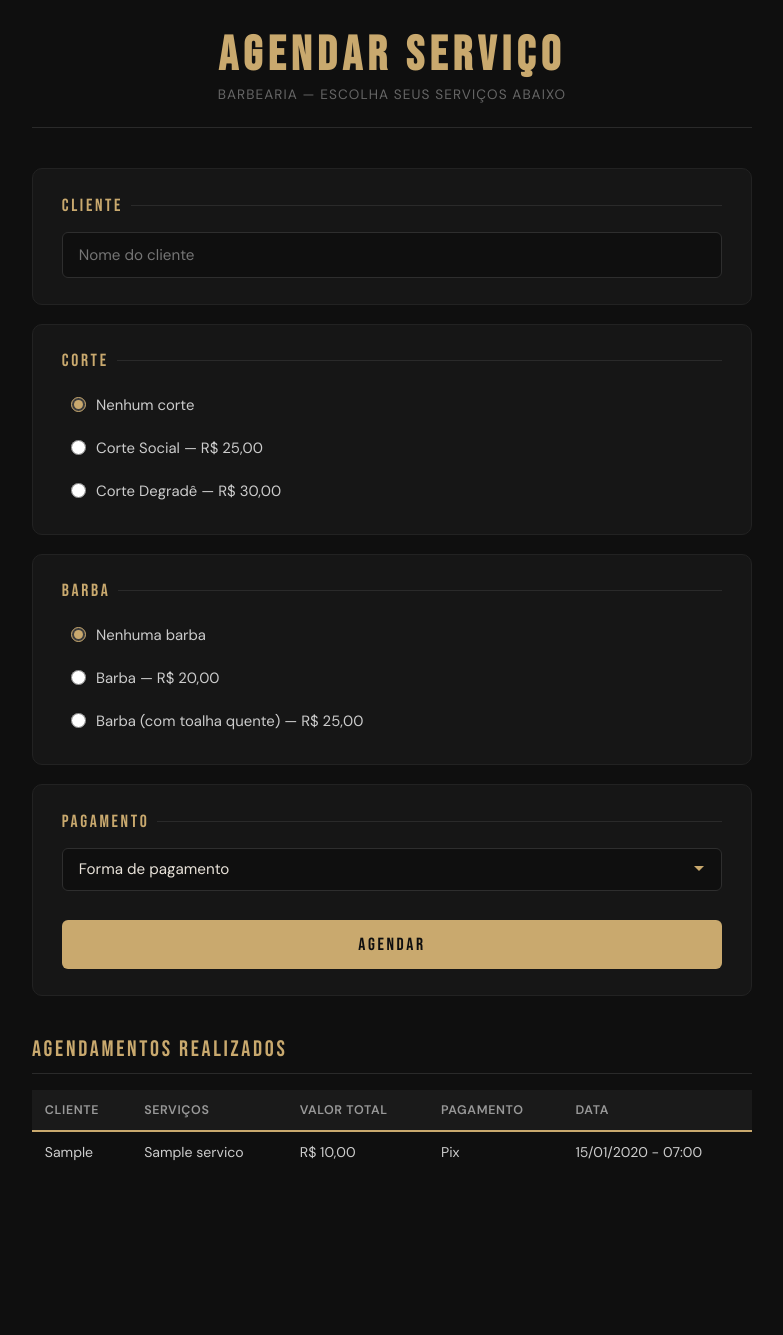
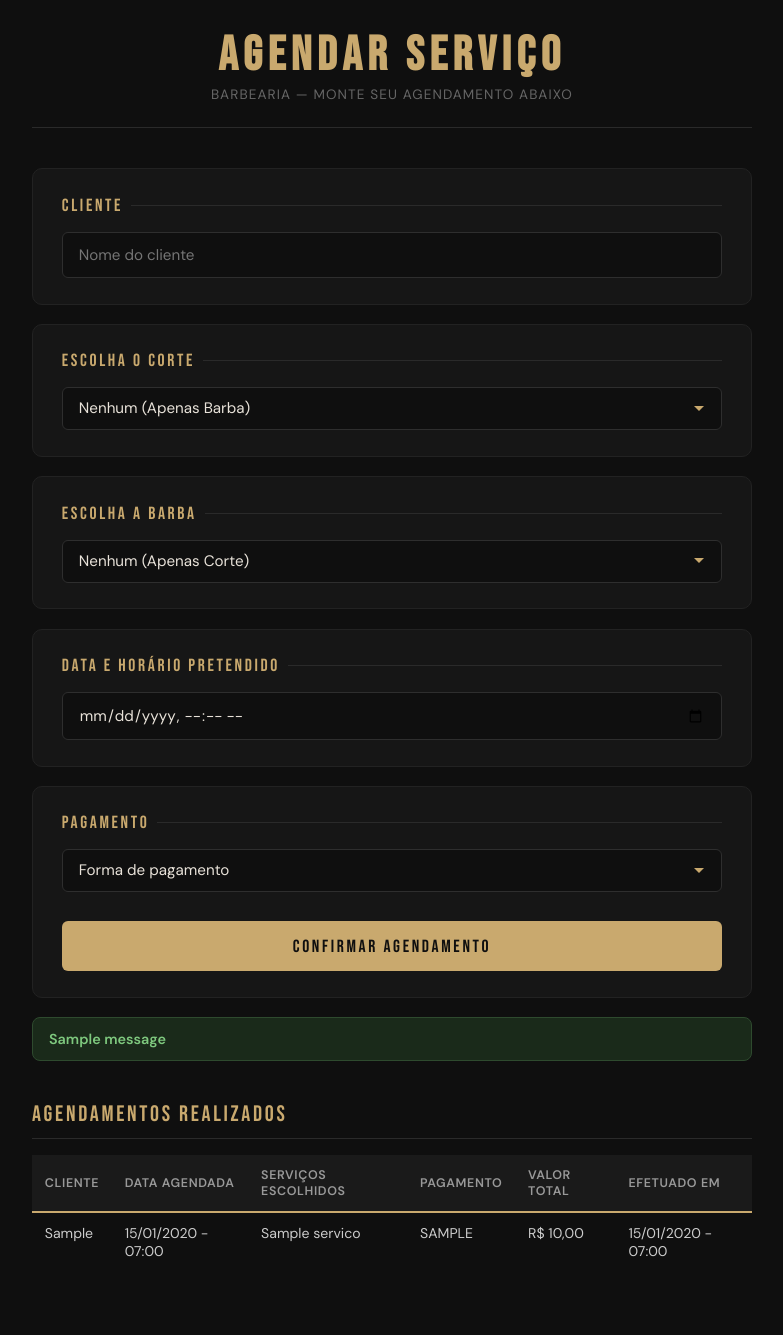
Before and after one commit to DanteZzzy/aplicabilidade_padroes_projeto, a Django app: page /agendar/ in a window 1280 px wide. Shown: the whole page, without its empty margins (248-1031 px from the left). Before the commit the page ends 1161 px from the top, so only its background shows below. Run offline with Django 5.2, Linux system fonts and the light colour scheme; tables that the repository leaves empty hold one stand-in row (values such as "Sample post"); one stand-in notice (Sample message) is shown.

Commit message:
Arquitetura limpa

```diff
--- a/agendamentos/admin.py
+++ b/agendamentos/admin.py
@@ -1,7 +1,5 @@
 from django.contrib import admin
-from .models import Servico, Agendamento
+from .models import Agendamento, Servico
 
-# Register your models here.
-
+admin.site.register(Agendamento)
 admin.site.register(Servico)
-admin.site.register(Agendamento)
--- /dev/null
+++ b/agendamentos/infrastructure/factory.py
@@ -0,0 +1,10 @@
+from agendamentos.models import Servico
+
+class ServiceFactory:
+    @staticmethod
+    def criar_servicos_padrao():
+        if not Servico.objects.exists():
+            Servico.objects.create(nome="Corte Social", preco=20.00, tipo="corte")
+            Servico.objects.create(nome="Corte Degradê", preco=25.00, tipo="corte")
+            Servico.objects.create(nome="Barba Alinhada", preco=15.00, tipo="barba")
+            Servico.objects.create(nome="Barba com toalha quente", preco=20.00, tipo="barba")
--- a/agendamentos/templates/agendamentos/agendar.html
+++ b/agendamentos/templates/agendamentos/agendar.html
@@ -3,36 +3,29 @@
 <html lang="pt-br">
 
 <head>
-
     <meta charset="UTF-8">
-
     <title>Agendamento</title>
-
     <link rel="stylesheet" href="{% static 'agendamentos/style.css' %}">
     <link rel="icon" type="image/x-icon" href="{% static 'agendamentos/favicon.ico' %}">
     <link rel="icon" type="image/png" sizes="32x32" href="{% static 'agendamentos/favicon-32x32.png' %}">
-
     <link rel="preconnect" href="https://fonts.googleapis.com">
     <link rel="preconnect" href="https://fonts.gstatic.com" crossorigin>
     <link href="https://fonts.googleapis.com/css2?family=Bebas+Neue&family=DM+Sans:wght@400;500;600&display=swap" rel="stylesheet">
-
 </head>
 
 <body>
 
 <div class="container">
 
-    <!-- ── Cabeçalho ── -->
     <header class="page-header">
         <h2>Agendar Serviço</h2>
-        <p>Barbearia — escolha seus serviços abaixo</p>
+        <p>Barbearia — Monte seu agendamento abaixo</p>
     </header>
 
     <form method="POST">
 
         {% csrf_token %}
 
-        <!-- ── Seção: Cliente ── -->
         <div class="form-section">
             <div class="section-label">Cliente</div>
             <input
@@ -44,80 +37,56 @@
             >
         </div>
 
-        <!-- ── Seção: Corte ── -->
         <div class="form-section">
-            <div class="section-label">Corte</div>
-            <div class="radio-group">
-
-                <label>
-                    <input type="radio" name="corte" value="" checked>
-                    Nenhum corte
-                </label>
-
-                {% for s in servicos_corte %}
-                    <label>
-                        <input type="radio" name="corte" value="{{ s.id }}">
-                        {{ s.nome }} — R$ {{ s.preco|floatformat:2 }}
-                    </label>
+            <div class="section-label">Escolha o Corte</div>
+            <select class="dados" name="corte">
+                <option value="" selected>Nenhum (Apenas Barba)</option>
+                {% for servico in servicos_corte %}
+                    <option value="{{ servico.id }}">{{ servico.nome }} — R$ {{ servico.preco }}</option>
                 {% endfor %}
-
-            </div>
+            </select>
         </div>
 
-        <!-- ── Seção: Barba ── -->
         <div class="form-section">
-            <div class="section-label">Barba</div>
-            <div class="radio-group">
-
-                <label>
-                    <input type="radio" name="barba" value="" checked>
-                    Nenhuma barba
-                </label>
-
-                {% for s in servicos_barba %}
-                    <label>
-                        <input type="radio" name="barba" value="{{ s.id }}">
-                        {{ s.nome }} — R$ {{ s.preco|floatformat:2 }}
-                    </label>
+            <div class="section-label">Escolha a Barba</div>
+            <select class="dados" name="barba">
+                <option value="" selected>Nenhum (Apenas Corte)</option>
+                {% for servico in servicos_barba %}
+                    <option value="{{ servico.id }}">{{ servico.nome }} — R$ {{ servico.preco }}</option>
                 {% endfor %}
-
-            </div>
+            </select>
         </div>
 
-        <!-- ── Seção: Pagamento + Botão ── -->
+        <div class="form-section">
+            <div class="section-label">Data e Horário Pretendido</div>
+            <input class="dados" type="datetime-local" id="data_hora" name="data_agendada" min="{% now 'Y-m-d\TH:i' %}" required>
+        </div>
+
         <div class="form-section">
             <div class="section-label">Pagamento</div>
             <select class="dados" name="pagamento" required>
                 <option value="" disabled selected>Forma de pagamento</option>
-                <option value="pix">Pix (10% desconto)</option>
-                <option value="cartao">Cartão (5% taxa)</option>
+                <option value="pix">Pix</option>
+                <option value="cartao">Cartão</option>
             </select>
             <br><br>
-            <button type="submit">Agendar</button>
+            <button type="submit">Confirmar Agendamento</button>
         </div>
 
     </form>
 
-    <!-- ── Mensagens de retorno ── -->
-    {% if mensagem or pagamento_msg or erro %}
+    {% if messages %}
         <div class="mensagem-area">
-
-            {% if mensagem %}
-                <p class="mensagem"><strong>{{ mensagem }}</strong></p>
-            {% endif %}
-
-            {% if pagamento_msg %}
-                <p class="mensagem"><strong>{{ pagamento_msg }}</strong></p>
-            {% endif %}
-
-            {% if erro %}
-                <p class="erro"><strong>{{ erro }}</strong></p>
-            {% endif %}
-
+            {% for message in messages %}
+                {% if 'error' in message.tags %}
+                    <p class="erro"><strong>{{ message }}</strong></p>
+                {% else %}
+                    <p class="mensagem"><strong>{{ message }}</strong></p>
+                {% endif %}
+            {% endfor %}
         </div>
     {% endif %}
 
-    <!-- ── Seção: Histórico de agendamentos ── -->
     <section class="table-section">
 
         <div class="table-section-header">Agendamentos Realizados</div>
@@ -126,10 +95,11 @@
             <thead>
                 <tr>
                     <th>Cliente</th>
-                    <th>Serviços</th>
+                    <th>Data Agendada</th>
+                    <th>Serviços Escolhidos</th>
+                    <th>Pagamento</th>
                     <th>Valor Total</th>
-                    <th>Pagamento</th>
-                    <th>Data</th>
+                    <th>Efetuado em</th>
                 </tr>
             </thead>
             <tbody>
@@ -137,18 +107,21 @@
             {% for ag in agendamentos %}
                 <tr>
                     <td>{{ ag.cliente }}</td>
+                    <td>{{ ag.data_hora|date:"d/m/Y - H:i" }}</td>
                     <td>
                         {% for servico in ag.servicos.all %}
                             {{ servico.nome }}{% if not forloop.last %}, {% endif %}
+                        {% empty %}
+                            Nenhum serviço
                         {% endfor %}
                     </td>
-                    <td>R$ {{ ag.valor_total|floatformat:2 }}</td>
-                    <td>{{ ag.get_pagamento_display }}</td>
-                    <td>{{ ag.data|date:"d/m/Y - H:i" }}</td>
+                    <td style="text-transform: uppercase;">{{ ag.pagamento }}</td>
+                    <td>R$ {{ ag.valor_total }}</td>
+                    <td>{{ ag.data_criacao|date:"d/m/Y - H:i" }}</td>
                 </tr>
             {% empty %}
                 <tr>
-                    <td colspan="5">Nenhum agendamento ainda</td>
+                    <td colspan="6" style="text-align: center;">Nenhum agendamento ainda</td>
                 </tr>
             {% endfor %}
 
@@ -160,5 +133,4 @@
 </div>
 
 </body>
-
 </html>
--- a/agendamentos/views.py
+++ b/agendamentos/views.py
@@ -1,93 +1,73 @@
-from django.shortcuts import render
+from django.shortcuts import render, redirect  # Adicionado redirect
+from django.contrib import messages  # Adicionado messages para alertas
+from django.utils import timezone
+from datetime import datetime
 
 from .models import Agendamento, Servico
-
-from .services.facade import AgendamentoFacade
-from .services.factory import ServiceFactory
-
+from agendamentos.infrastructure.factory import ServiceFactory
+from agendamentos.infrastructure.repositories import DjangoAgendamentoRepository
+from agendamentos.use_cases.criar_agendamento import CriarAgendamentoUseCase
 
 def criar_agendamento(request):
-
-    # FACTORY
     ServiceFactory.criar_servicos_padrao()
 
-    mensagem = None
-    erro = None
-    pagamento_msg = None
-
     if request.method == "POST":
-
         cliente = request.POST.get("cliente")
+        data_str = request.POST.get("data_agendada")
+        metodo_pagamento = request.POST.get("pagamento")
 
         corte_id = request.POST.get("corte")
-
         barba_id = request.POST.get("barba")
 
-        metodo_pagamento = request.POST.get("pagamento")
+        servicos_ids = [sid for sid in [corte_id, barba_id] if sid]
 
-        servicos_ids = []
-
-        if corte_id:
-            servicos_ids.append(corte_id)
-
-        if barba_id:
-            servicos_ids.append(barba_id)
-
-        # VALIDAÇÕES
+        # VALIDAÇÕES DE ENTRADA
         erros = []
-
         if not cliente or cliente.strip() == "":
             erros.append("Digite o nome do cliente.")
-
-        if not servicos_ids:
-            erros.append("Selecione ao menos um serviço.")
-
+        if not data_str:
+            erros.append("Selecione uma data e horário.")
         if not metodo_pagamento:
             erros.append("Selecione uma forma de pagamento.")
+        if not servicos_ids:
+            erros.append("Selecione ao menos um serviço (Corte ou Barba).")
 
         if erros:
-            erro = " | ".join(erros)
+            messages.error(request, " | ".join(erros))
+        else:
+            try:
+                data_agendada = datetime.strptime(data_str, "%Y-%m-%dT%H:%M")
+                data_agendada = timezone.make_aware(data_agendada)
 
-        else:
+                servicos_selecionados = list(Servico.objects.filter(id__in=servicos_ids))
 
-            servicos = Servico.objects.filter(id__in=servicos_ids)
+                repositorio = DjangoAgendamentoRepository()
+                use_case = CriarAgendamentoUseCase(repository=repositorio)
 
-            facade = AgendamentoFacade()
+                resultado = use_case.executar(
+                    cliente=cliente,
+                    data_agendada=data_agendada,
+                    metodo_pagamento=metodo_pagamento,
+                    servicos=servicos_selecionados
+                )
 
-            resultado = facade.criar_agendamento(
-                cliente=cliente,
-                servicos=servicos,
-                metodo_pagamento=metodo_pagamento
-            )
+                if resultado["status"] == "sucesso":
+                    # Salva a mensagem de sucesso e REDIRECIONA para evitar reenvio
+                    messages.success(request, f"{resultado['mensagem']} | {resultado['pagamento_msg']}")
+                    return redirect(request.path)
+                else:
+                    messages.error(request, resultado["mensagem"])
 
-            if resultado["status"] == "sucesso":
+            except ValueError:
+                messages.error(request, "Data e horário inválidos.")
 
-                mensagem = resultado["mensagem"]
-
-                pagamento_msg = resultado["pagamento_msg"]
-
-            else:
-
-                erro = resultado["mensagem"]
-
-    agendamentos = Agendamento.objects.all().order_by('-data')
-
+    # A busca dos dados do histórico e GET permanecem iguais
+    agendamentos = Agendamento.objects.all().order_by('-data_hora')
     servicos_corte = Servico.objects.filter(tipo="corte")
-
     servicos_barba = Servico.objects.filter(tipo="barba")
 
     return render(request, "agendamentos/agendar.html", {
-
-        "mensagem": mensagem,
-
-        "erro": erro,
-
-        "pagamento_msg": pagamento_msg,
-
         "agendamentos": agendamentos,
-
         "servicos_corte": servicos_corte,
-
-        "servicos_barba": servicos_barba
-
+        "servicos_barba": servicos_barba,
     })
```
Also changed, not shown: agendamentos/domain/repositories.py (added, +11 -0 lines), agendamentos/infrastructure/repositories.py (added, +18 -0 lines), agendamentos/models.py (+10 -35 lines), agendamentos/services/facade.py (deleted, +0 -69 lines), agendamentos/services/factory.py (deleted, +0 -51 lines), agendamentos/services/strategy.py (deleted, +0 -35 lines), agendamentos/use_cases/criar_agendamento.py (added, +70 -0 lines), agendamentos/use_cases/strategy.py (added, +23 -0 lines), agendamentos/domain/__init__.py (added), agendamentos/infrastructure/__init__.py (added), agendamentos/migrations/0006_remove_agendamento_servicos_remove_agendamento_data_and_more.py (added), agendamentos/migrations/0007_servico_agendamento_data_criacao_and_more.py (added), agendamentos/use_cases/__init__.py (added), agendamentos/use_cases/observer.py (renamed from agendamentos/services/observer.py).
